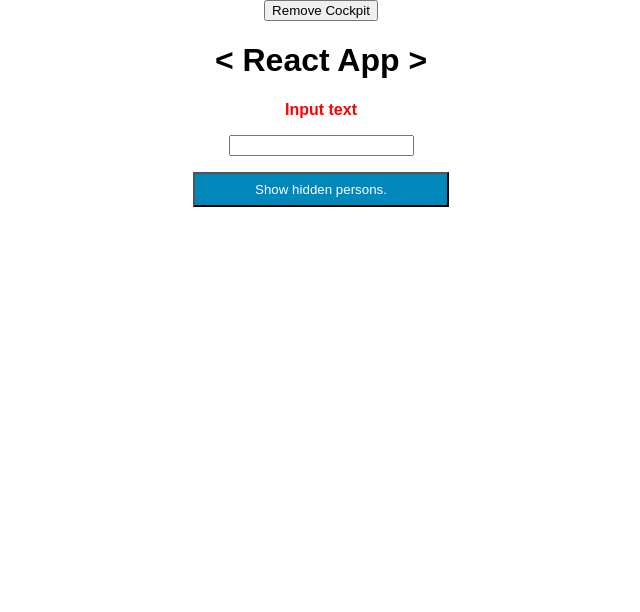
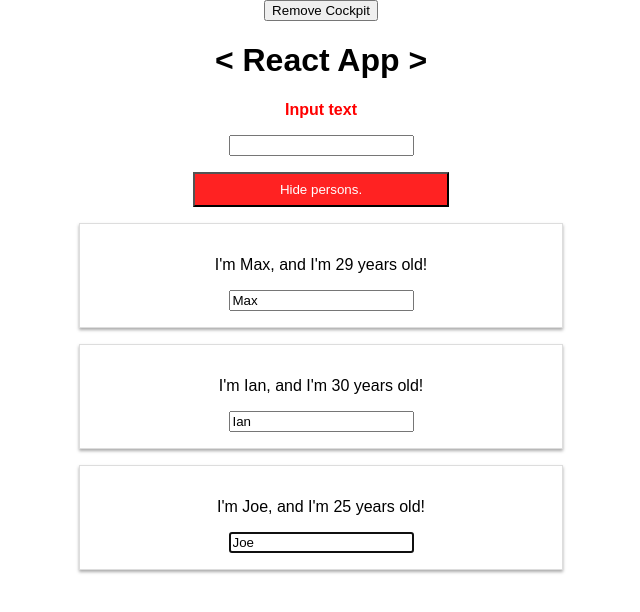
Before and after one commit to ian93/react-zero, a React app: page / in a window 1280 px wide. Shown: the top 612 px of the page, without its empty margins (319-959 px from the left). Built offline with nearby package versions, Linux system fonts and the light colour scheme; the HTML template or start-up script is replaced by a standard one.

Commit message:
feat: ref for stateful/stateless component

```diff
--- a/src/components/Cockpit/Cockpit.jsx
+++ b/src/components/Cockpit/Cockpit.jsx
@@ -1,4 +1,4 @@
-import React, { useEffect } from 'react';
+import React, { useEffect, useRef } from 'react';
 
 import TextValidator from '../TextValidator/TextValidator';
 import Char from '../CharBlock/CharBlock';
@@ -6,11 +6,14 @@ import Char from '../CharBlock/CharBlock';
 import './Cockpit.css';
 
 const cockpit = (props) => {
+  const toggleBtnRef = useRef(null);
+
   useEffect(() => {
     console.log('[Cockpit.js] useEffect');
-    setTimeout(() => {
-      alert('Saved data to the cloud!');
-    }, 1000);
+    // setTimeout(() => {
+    //   alert('Saved data to the cloud!');
+    // }, 1000);
+    toggleBtnRef.current.click();
     return () => {
       console.log('[Cockpit.js] cleanup work in Cockpit.js');
     };
@@ -58,6 +61,7 @@ const cockpit = (props) => {
       <div>
         <button
           type="button"
+          ref={toggleBtnRef}
           className={btnClass}
           onClick={props.clicked}
         >
--- a/src/components/Persons/Person/Person.jsx
+++ b/src/components/Persons/Person/Person.jsx
@@ -12,8 +12,15 @@ class Person extends Component {
   //     throw new Error('Something wrong.');
   // }
 
-  // Make ESLint believe this should be functional component, not class component.
-  fakeFuncForESLint = () => {}
+  constructor(props) {
+    super(props);
+    this.inputElementRef = React.createRef();
+  }
+
+  componentDidMount() {
+    // this.inputElement.focus();
+    this.inputElementRef.current.focus();
+  }
 
   render() {
     console.log('[Person.js] rendering Person');
@@ -27,7 +34,13 @@ class Person extends Component {
           &nbsp;years old!
         </p>
         <p>{ this.props.children }</p>
-        <input type="text" onChange={this.props.change} value={this.props.name} />
+        <input
+          type="text"
+          // ref={(inputEl) => { this.inputElement = inputEl; }}
+          ref={this.inputElementRef}
+          onChange={this.props.change}
+          value={this.props.name}
+        />
       </Aux>
     );
   }
```
